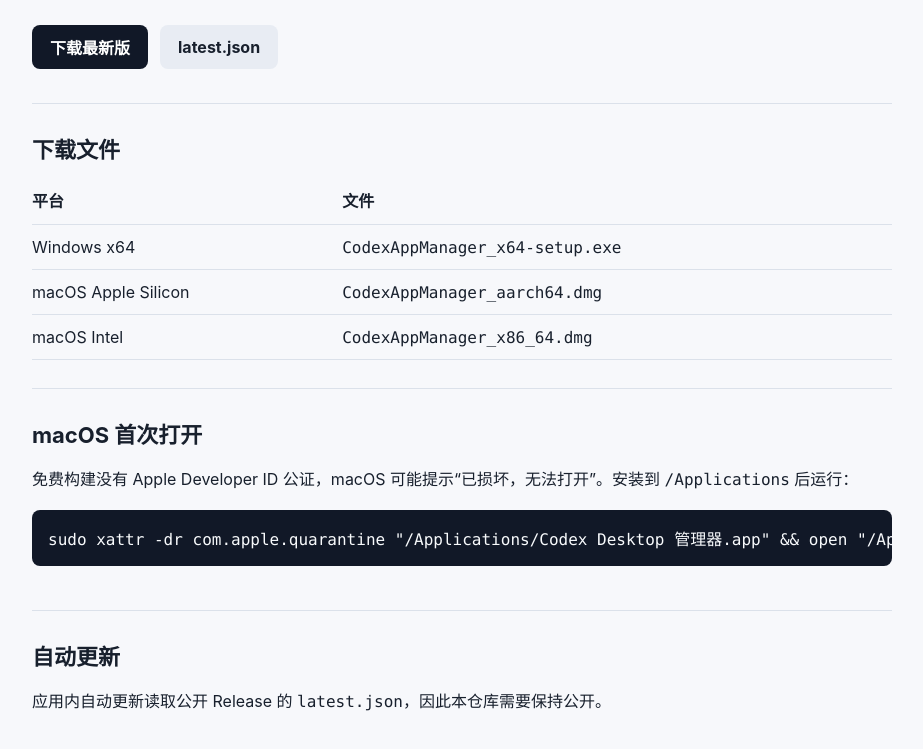
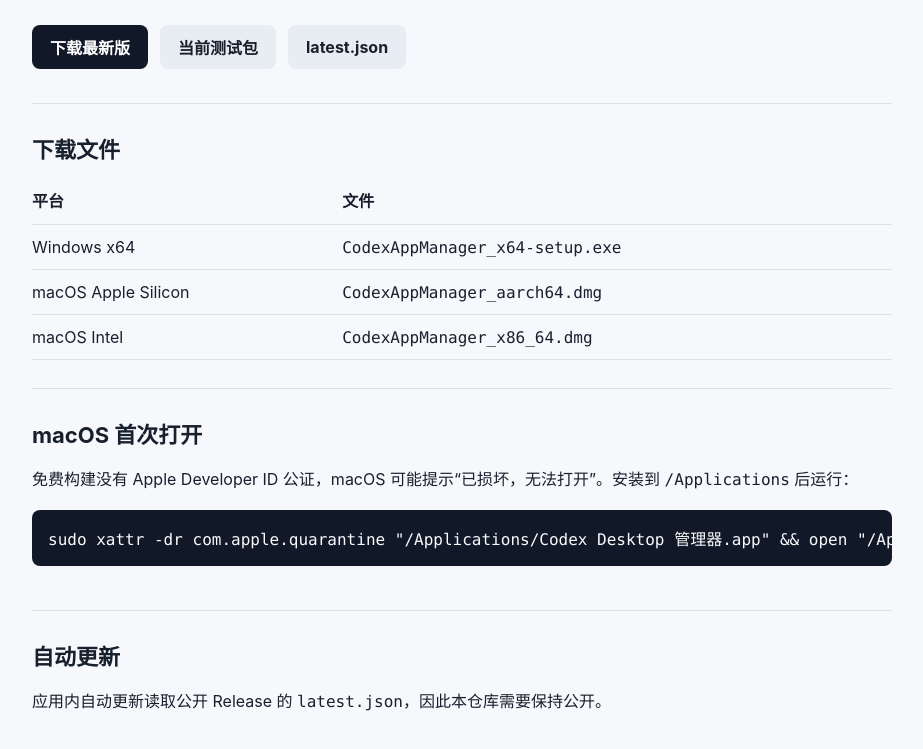
Before and after one commit to q4549286/Codex-Desktop-Releases, a plain HTML site: page index.html in a window 1280 px wide. Shown: the part 197-946 px from the top of the page, without its empty margins (178-1101 px from the left). Drawn offline with Linux system fonts and the light colour scheme.

Commit message:
Link current manual test release

```diff
--- a/index.html
+++ b/index.html
@@ -110,6 +110,7 @@
       <p class="lead">公开下载页与自动更新源。源码仓库不在这里发布，本页只提供安装包、更新清单和校验文件。</p>
       <div class="actions">
         <a class="button" href="https://github.com/q4549286/Codex-Desktop-Releases/releases/latest">下载最新版</a>
+        <a class="button secondary" href="https://github.com/q4549286/Codex-Desktop-Releases/releases/tag/manual-test-2026-07-02">当前测试包</a>
         <a class="button secondary" href="https://github.com/q4549286/Codex-Desktop-Releases/releases/latest/download/latest.json">latest.json</a>
       </div>
       <section>
```
